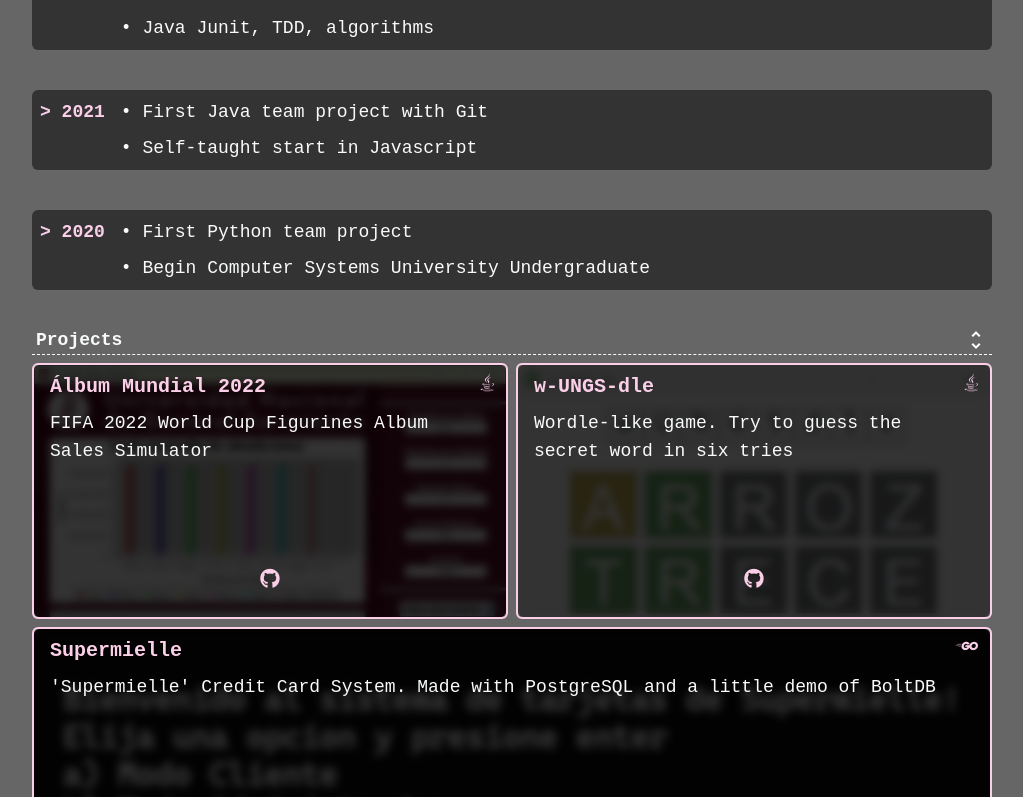
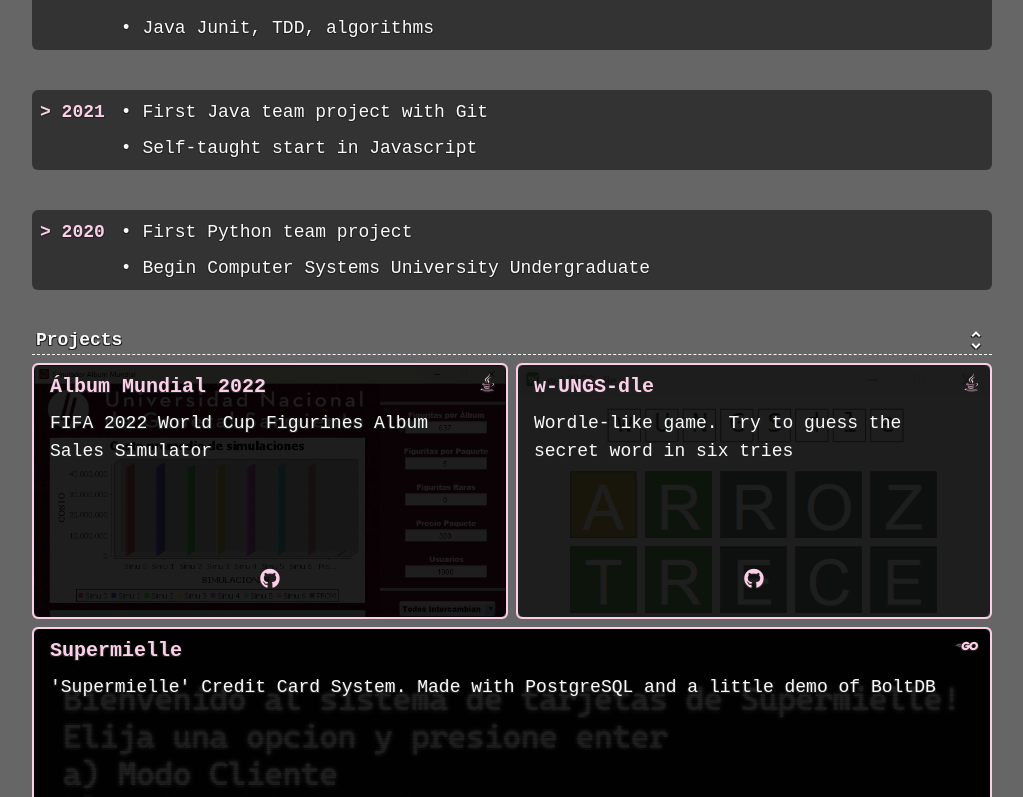
Before and after one commit to gceart/portfolio, a Preact app: page / in a window 1280 px wide. Shown: the part 820-1617 px from the top of the page, without its empty margins (128-1151 px from the left). Built offline with nearby package versions, Linux system fonts and the light colour scheme.

Commit message:
FIX Projects animation + style

```diff
--- a/src/app.jsx
+++ b/src/app.jsx
@@ -8,7 +8,7 @@
 
 export function App () {
   return (
-    <main className='flex flex-col min-w-screen min-h-screen bg-black bg-opacity-60 overflow-x-hidden'>
+    <main className='transition-all flex flex-col min-w-screen min-h-screen bg-black bg-opacity-60 overflow-x-hidden'>
       <div className='flex flex-col w-3/4 gap-5 self-center max-w-5xl overflow-x-hidden'>
         <Nav />
         <h1 className='text-4xl mt-40 mb-20 flex flex-col items-center font-semibold text-gray-50'>
--- a/src/components/Projects/Project.jsx
+++ b/src/components/Projects/Project.jsx
@@ -8,8 +8,7 @@
 
   return (
     <article className='col-auto relative flex flex-col gap-2 border-2 border-pink-200 rounded-md max-w-full h-64 hover:border-pink-500 transition-all text-base'>
-
-      <div className='flex flex-col gap-2 px-4 relative p-2 bg-black bg-opacity-50 w-full min-h-0 h-full text-pink-200 rounded-md backdrop-blur-sm'>
+      <div className='flex flex-col gap-2 px-4 relative p-2 bg-black bg-opacity-70 w-full min-h-0 h-full text-pink-200 rounded-md'>
         <header className='flex justify-between relative'>
           <h3 className='font-bold text-xl'>{name}</h3>
           <span className='absolute -top-1 -right-1'>{technologies}</span>
--- a/src/components/Projects/Projects.jsx
+++ b/src/components/Projects/Projects.jsx
@@ -1,7 +1,8 @@
-import { useState } from 'preact/hooks'
+import { useEffect, useState } from 'preact/hooks'
 import Section from '../Section'
 import Project from './Project'
 import { projects } from '../../../data/projects.js'
+import './projects.css'
 
 export default function Projects () {
   const [showAll, setShowAll] = useState(false)
@@ -9,7 +10,31 @@
   const elements = projects.map(p => {
     return <Project key={p.class} data={p} />
   })
-  const more = <span className='material-symbols-outlined hover:scale-105 cursor-pointer flex ' onClick={() => setShowAll(old => !old)}>{arrow}</span>
+
+  const toggleAnimation = () => {
+    const remainElement = document.getElementById('remain')
+    if (showAll) {
+      remainElement?.classList.remove('unfold')
+      remainElement?.classList.add('fold')
+      setTimeout(() => setShowAll(false), 125)
+    } else {
+      setShowAll(true)
+    }
+  }
+
+  useEffect(() => {
+    const remainElement = document.getElementById('remain')
+    if (showAll) {
+      remainElement?.classList.remove('fold')
+      remainElement?.classList.add('unfold')
+    }
+  }, [showAll])
+
+  const handleShow = () => {
+    toggleAnimation()
+  }
+
+  const more = <span className='material-symbols-outlined hover:scale-105 cursor-pointer flex ' onClick={() => handleShow()}>{arrow}</span>
 
   const mainProjects = (
     <>
@@ -18,14 +43,15 @@
       {elements[2]}
     </>
   )
+
   const remain = (
-    <span className={`${showAll ? 'h-auto opacity-100' : 'h-0 opacity-0 hidden'}  col-span-2 grid grid-cols-2 transition-all`}> {elements.splice(3)} </span>
+    <section id='remain'> {elements.splice(3)} </section>
   )
 
   const content = (
     <content className='relative grid grid-cols-2 gap-2 w-full'>
       {mainProjects}
-      {remain}
+      {showAll && remain}
     </content>
   )
 
--- /dev/null
+++ b/src/components/Projects/projects.css
@@ -0,0 +1,44 @@
+.fold {
+  display: grid;
+  grid-template-columns: repeat(2, minmax(0, 1fr));
+  grid-column: span 2 / span 2;
+  animation: fold .125s;
+  transition: all .125s;
+  height: 0;
+  transform-origin: top;
+}
+
+.unfold {
+  display: grid;
+  grid-template-columns: repeat(2, minmax(0, 1fr));
+  grid-column: span 2 / span 2;
+  animation: unfold .125s;
+  transition: all .125s;
+  height: max-content;
+  transform-origin: top;
+}
+
+@keyframes fold {
+ 0% {
+   transform: scaleY(1);
+   height: max-content;
+ }
+ 100% {
+   transform: scaleY(0);
+   height: 0;
+   opacity: 0;
+ }
+}
+
+@keyframes unfold {
+ 0% {
+   transform: scaleY(0);
+   height: 100%;
+   opacity: 0;
+ }
+ 100% {
+   transform: scaleY(1);
+   height: 100%;
+   opacity: 1;
+ }
+}
--- a/src/index.css
+++ b/src/index.css
@@ -6,4 +6,7 @@
 * {
   font-family: monospace;
   box-sizing: border-box;
+   text-shadow:
+    -1px 1px 0 #222,
+     1px 1px 0 #222;
 }
```
